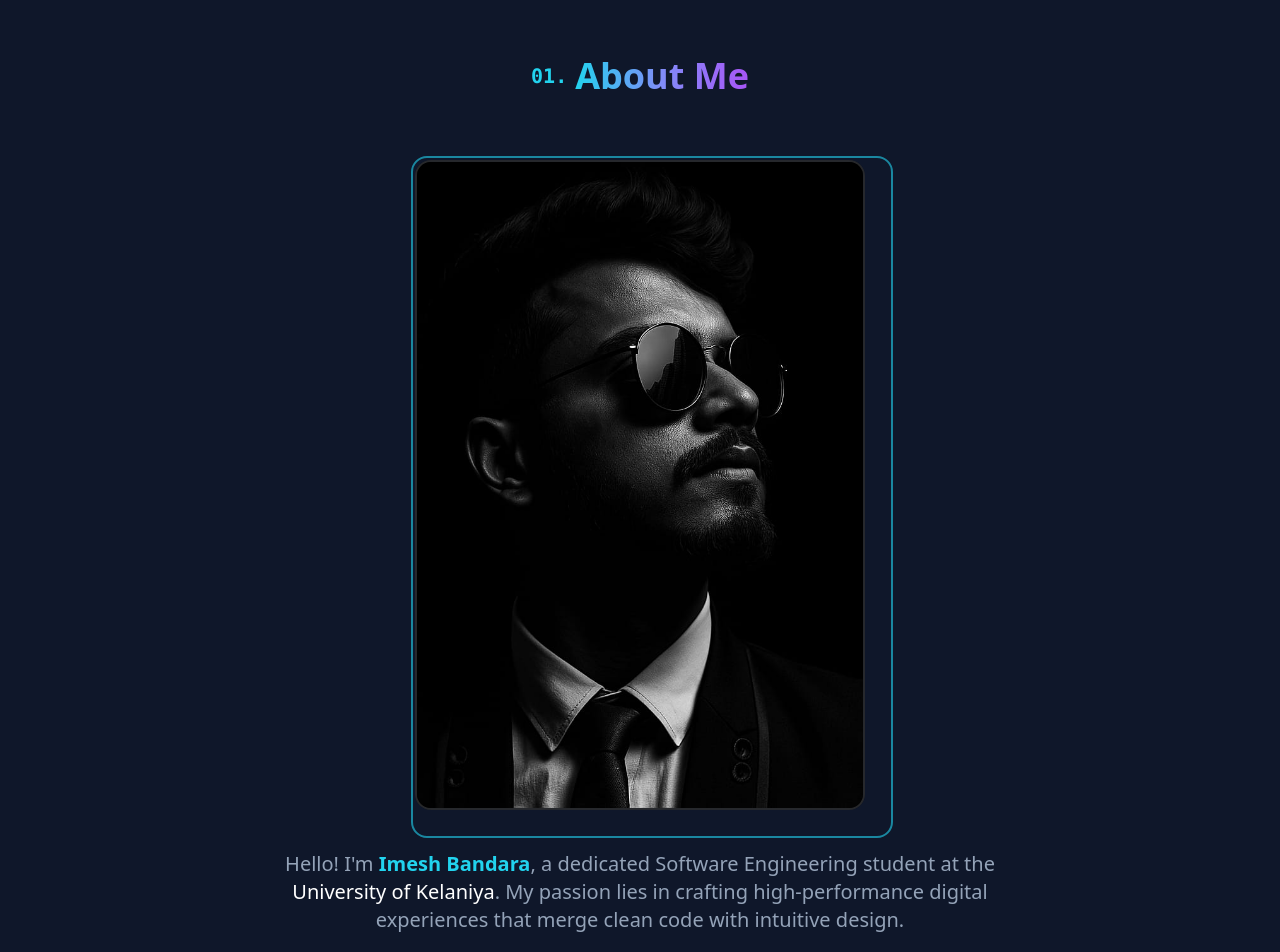
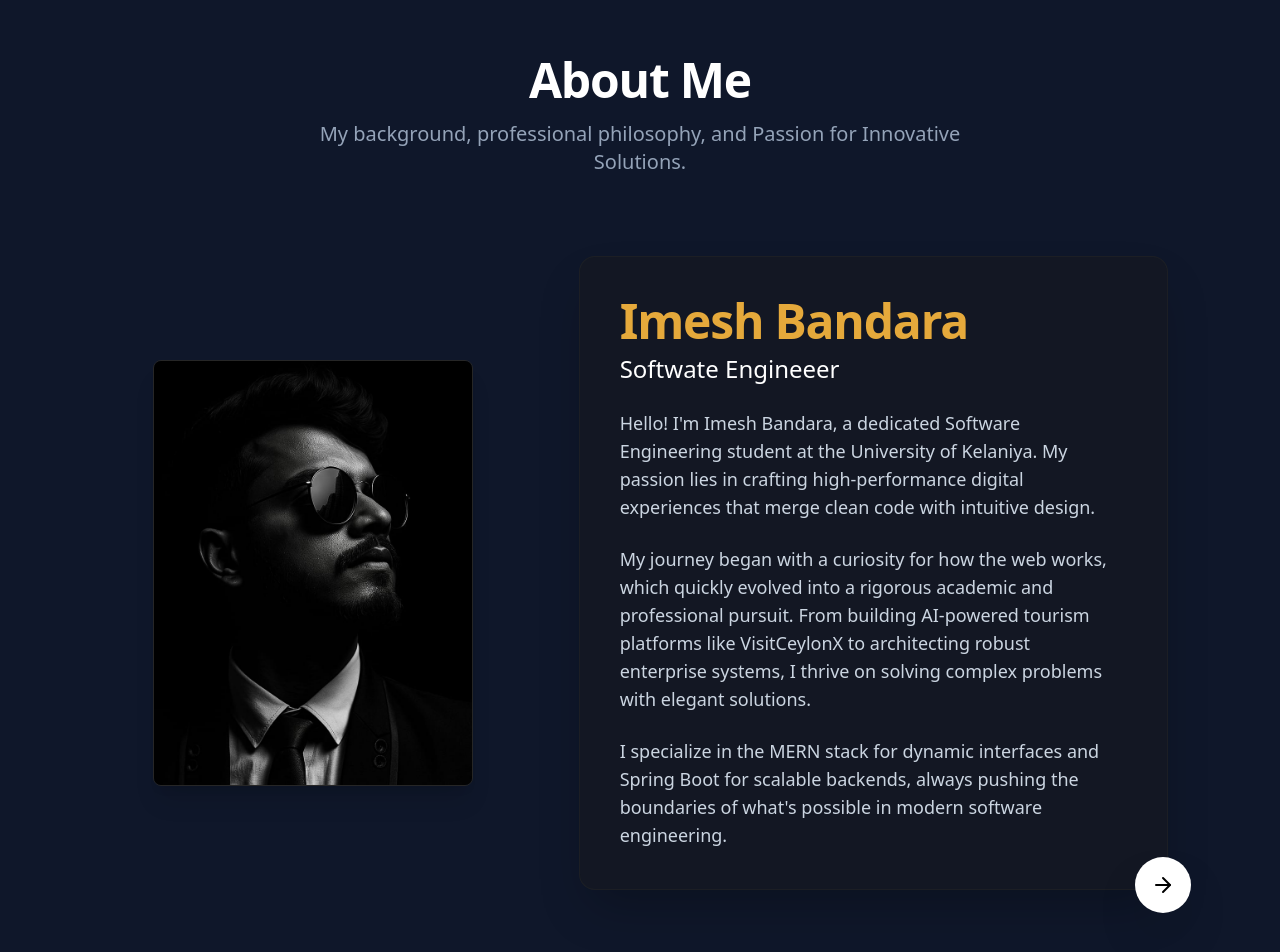
Before and after one commit to imeshbandara/My-portfolio, a React (Vite) app in the folder client/: page / in a window 1280 px wide. Shown: the part 840-1792 px from the top of the page. Built offline with nearby package versions, Linux system fonts and the light colour scheme.

Commit message:
made some changes

```diff
--- a/client/src/components/About.jsx
+++ b/client/src/components/About.jsx
@@ -1,5 +1,6 @@
 import React from 'react';
 import { skillsData } from '../data/portfolioData';
+import { FiArrowRight } from 'react-icons/fi';
 
 const SkillPill = ({ icon: Icon, name }) => (
   <div className="flex items-center gap-3 px-6 py-3 md:px-8 md:py-4 glass-card rounded-xl hover:border-purple-500/50 hover:shadow-[0_0_25px_rgba(168,85,247,0.2)] transition-all duration-300 group cursor-default">
@@ -11,40 +12,63 @@ const SkillPill = ({ icon: Icon, name }) => (
 const About = () => {
   return (
      <section id="about" className="py-24 bg-transparent overflow-hidden">
-      <div className="max-w-6xl mx-auto px-4 md:px-12 text-center">
-        {/* Centered Heading */}
-        <h2 className="text-4xl font-bold text-white mb-16 flex items-center justify-center">
-          <span className="text-cyan-400 font-mono text-xl mr-2">01.</span>
-          <span className="cosmic-text">About Me</span>
+      <div className="max-w-6xl mx-auto px-6 md:px-12">
+        {/* Header Section */}
+        <header className="mb-20 text-center">
+          <h2 className="text-4xl md:text-5xl font-bold text-white mb-4 tracking-tight">
+            About Me
           </h2>
+          <p className="text-slate-400 text-lg md:text-xl max-w-2xl mx-auto leading-relaxed">
+            My background, professional philosophy, and Passion for Innovative Solutions.
+          </p>
+        </header>
 
-        {/* Profile Image Container */}
-        <div className="mx-auto mb-10 flex justify-center">
-          <div className="relative group">
-            {/* Decorative border behind the image */}
-            <div className="absolute -inset-4 border-2 border-cyan-400/60 rounded-2xl translate-x-3 translate-y-3 group-hover:translate-x-0 group-hover:translate-y-0 transition-transform duration-500 group-hover:border-purple-500/80 group-hover:shadow-[0_0_30px_rgba(168,85,247,0.3)]"></div>
-
+        {/* Content Split Layout */}
+        <div className="grid grid-cols-1 md:grid-cols-12 gap-12 md:gap-16 items-center mb-24">
+          {/* Left Column (Image) */}
+          <div className="md:col-span-5 flex justify-center">
+            <div className="relative w-full max-w-[320px] aspect-[3/4]">
+              {/* Gold accent block trailing behind top-left edge */}
+              <div className="absolute -top-4 -left-4 w-full h-full bg-[#E5A93B] rounded-lg -z-10 shadow-lg"></div>
               <img
                 src="/images/profile.jpg"
-              alt="Imesh Bandara"
-              className="relative w-[350px] h-[350px] md:w-[450px] md:h-[650px] object-cover rounded-2xl grayscale hover:grayscale-0 transition-all duration-500 border-2 border-white/10 bg-slate-950/40 backdrop-blur-sm"
+                alt="Randy G. Smith"
+                className="w-full h-full object-cover rounded-lg border border-neutral-800 shadow-xl"
               />
             </div>
           </div>
 
-        {/* Centered Storytelling Description */}
-        <div className="max-w-3xl mx-auto text-slate-400 space-y-6 text-lg md:text-xl leading-relaxed mb-24">
+          {/* Right Column (Text) */}
+          <div className="md:col-span-7 relative">
+            <div className="bg-[#1a1a1a]/40 p-8 md:p-10 rounded-2xl border border-neutral-800/50 shadow-2xl relative">
+              <h3 className="text-4xl md:text-5xl font-bold text-[#E5A93B] mb-2 tracking-tight">
+                Imesh Bandara
+              </h3>
+              <h4 className="text-xl md:text-2xl font-medium text-white mb-6">
+                Softwate Engineeer
+              </h4>
+
+              <div className="space-y-6 text-slate-300 font-sans text-base md:text-lg leading-relaxed text-left pr-4">
                 <p>
-            Hello! I'm <span className="text-cyan-400 font-bold">Imesh Bandara</span>, a dedicated Software Engineering student at the
-            <span className="text-white"> University of Kelaniya</span>. My passion lies in crafting high-performance digital experiences that merge clean code with intuitive design.
+                  Hello! I'm Imesh Bandara, a dedicated Software Engineering student at the University of Kelaniya. My passion lies in crafting high-performance digital experiences that merge clean code with intuitive design.
                 </p>
                 <p>
-            My journey began with a curiosity for how the web works, which quickly evolved into a rigorous academic and professional pursuit. From building AI-powered tourism platforms like
-            <span className="text-white"> VisitCeylonX</span> to architecting robust enterprise systems, I thrive on solving complex problems with elegant solutions.
+                  My journey began with a curiosity for how the web works, which quickly evolved into a rigorous academic and professional pursuit. From building AI-powered tourism platforms like VisitCeylonX to architecting robust enterprise systems, I thrive on solving complex problems with elegant solutions.
                 </p>
                 <p>
-            I specialize in the <span className="text-white font-semibold">MERN stack</span> for dynamic interfaces and <span className="text-white font-semibold">Spring Boot</span> for scalable backends, always pushing the boundaries of what's possible in modern software engineering.
+                  I specialize in the MERN stack for dynamic interfaces and Spring Boot for scalable backends, always pushing the boundaries of what's possible in modern software engineering.
                 </p>
+              </div>
+
+              {/* Floating white circular slider/navigation arrow button */}
+              <button
+                className="absolute -bottom-6 -right-6 w-12 h-12 md:w-14 md:h-14 bg-white rounded-full flex items-center justify-center text-black shadow-2xl hover:bg-neutral-100 transition-colors duration-200 group focus:outline-none focus:ring-2 focus:ring-[#E5A93B]"
+                aria-label="Next slide"
+              >
+                <FiArrowRight className="text-xl md:text-2xl group-hover:translate-x-0.5 transition-transform" />
+              </button>
+            </div>
+          </div>
         </div>
 
         {/* Labeled Tech Rows */}
```
Also changed, not shown: client/src/assets/profile.jpeg. Lines whose indentation alone changed are shown as unchanged.
